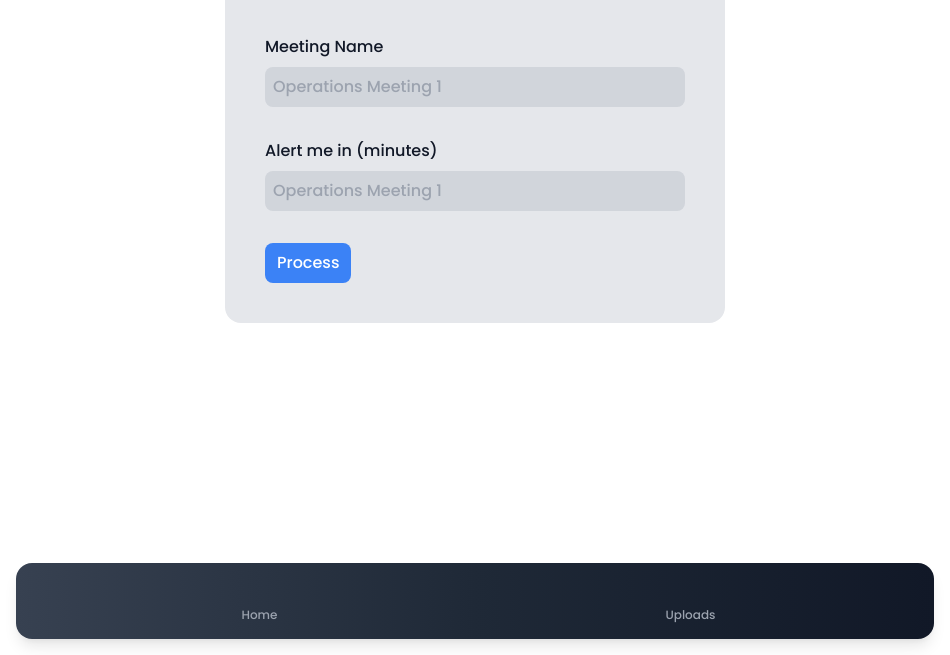
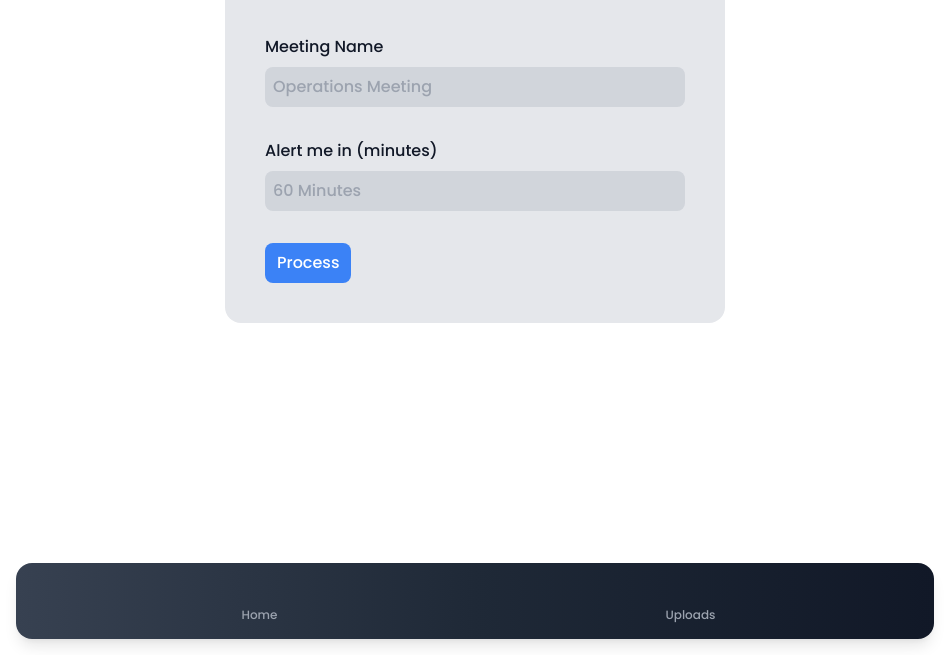
Before and after one commit to Mr-G-D/meeting-recorder, an Electron app: page src/pages/index.html in a window 950 px wide. Shown: the part 145-800 px from the top of the page. Drawn offline with nearby package versions, Linux system fonts and the light colour scheme.

Commit message:
Documentation attached

```diff
--- a/src/pages/index.html
+++ b/src/pages/index.html
@@ -67,7 +67,7 @@
                                 class="block w-full p-2 mt-2 placeholder-gray-400
                                 bg-gray-300 rounded-lg focus:outline-none
                                 focus:ring-4 focus:ring-blue-600 focus:ring-opacity-50"
-                                placeholder="Operations Meeting 1"
+                                placeholder="Operations Meeting "
                             />
                         </div>
 
@@ -75,7 +75,7 @@
                             <label class="font-medium text-gray-900">
                                 Alert me in (minutes)
                             </label>
-                            <input id="meetingDuration" type="text" class="block w-full p-2 mt-2 placeholder-gray-400 bg-gray-300 rounded-lg focus:outline-none focus:ring-4 focus:ring-blue-600 focus:ring-opacity-50" placeholder="Operations Meeting 1">
+                            <input id="meetingDuration" type="number" class="block w-full p-2 mt-2 placeholder-gray-400 bg-gray-300 rounded-lg focus:outline-none focus:ring-4 focus:ring-blue-600 focus:ring-opacity-50" placeholder="60 Minutes">
                         </div>
                         <button>
                         <a onclick="submit()" class="inline-block px-3 py-2 text-center text-white transition duration-300 bg-blue-500 rounded-lg hover:bg-blue-700 ease">Process</a>
```
Also changed, not shown: README.md.
